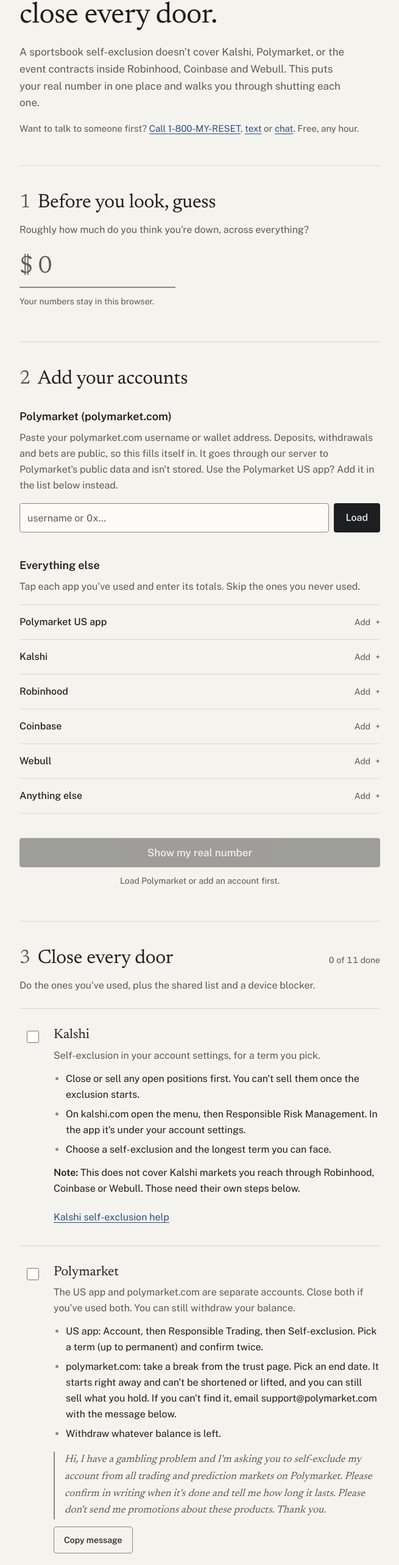
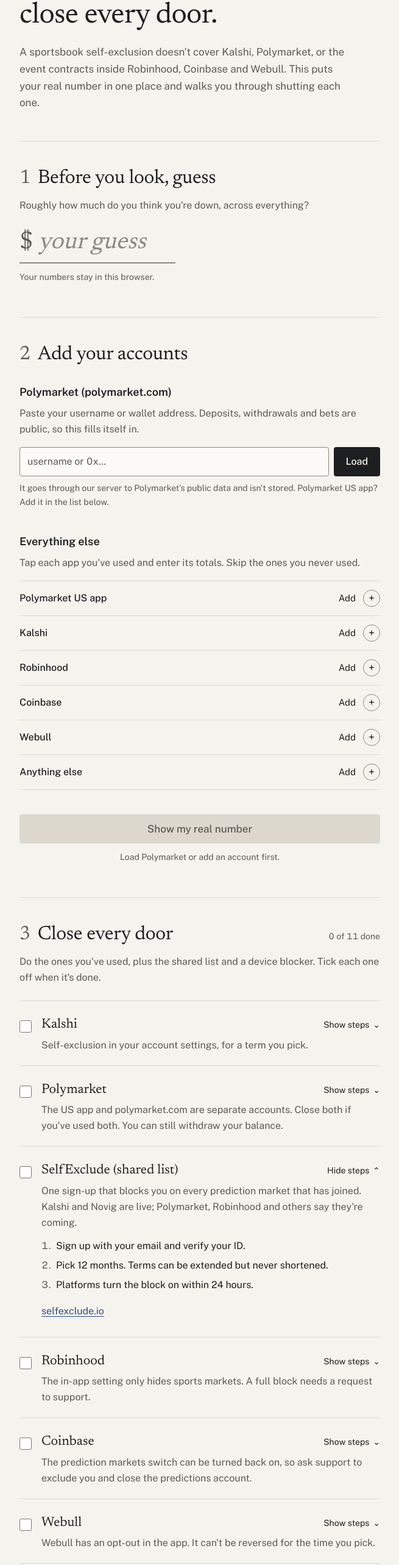
Before and after one commit to om-ray/offramp, a Next.js app: page / in a window 1280 px wide. Shown: the part 211-2777 px from the top of the page at 61% size, without its empty margins (312-967 px from the left). Built offline with nearby package versions, Linux system fonts and the light colour scheme.

Commit message:
Collapse doors, list bet stats, move the helpline under the result, fix contrast and spacing

```diff
--- a/app/page.tsx
+++ b/app/page.tsx
@@ -26,6 +26,17 @@ const PLATFORMS: { id: string; name: string; where: string }[] = [
   { id: "webull", name: "Webull", where: "Event contracts history" },
   { id: "other", name: "Anything else", where: "DraftKings, FanDuel, Crypto.com, Novig, PrizePicks, sportsbooks" },
 ];
+
+const PLATFORM_DOORS: Record<string, string[]> = {
+  "polymarket-us": ["polymarket"],
+  kalshi: ["kalshi"],
+  robinhood: ["robinhood"],
+  coinbase: ["coinbase"],
+  webull: ["webull"],
+  other: ["fanduel", "draftkings", "cryptocom", "other"],
+};
+
+const SHARED_DOORS = new Set(["ic360", "devices"]);
 
 const FIELDS = [
   { key: "deposited", label: "Put in" },
@@ -69,7 +80,7 @@ function filled(a: Amounts | undefined) {
 const field =
   "h-12 w-full min-w-0 rounded-[4px] border border-line-strong bg-field px-3 text-base text-ink tabular-nums placeholder:text-muted focus-visible:border-accent";
 const primary =
-  "inline-flex min-h-12 items-center justify-center rounded-[4px] bg-ink px-5 font-medium text-paper transition-[transform,opacity] active:translate-y-px disabled:cursor-not-allowed disabled:opacity-40";
+  "inline-flex min-h-12 items-center justify-center rounded-[4px] bg-ink px-5 font-medium text-paper transition-[transform,opacity] active:translate-y-px disabled:cursor-not-allowed disabled:bg-line disabled:text-muted";
 const quiet =
   "inline-flex min-h-11 items-center rounded-[4px] border border-line-strong px-4 font-medium text-ink transition-colors hover:border-ink active:translate-y-px";
 const link = "text-accent underline decoration-1 underline-offset-[3px] hover:decoration-2";
@@ -101,6 +112,7 @@ export default function Home() {
   const [revealed, setRevealed] = useState(false);
   const [done, setDone] = useState<Record<string, boolean>>({});
   const [copied, setCopied] = useState("");
+  const [expanded, setExpanded] = useState<Record<string, boolean>>({});
 
   useEffect(() => {
     const saved = load<Record<string, Amounts>>("amounts", {});
@@ -182,6 +194,7 @@ export default function Home() {
     setOpen({});
     setPolyCash("");
     setDone({});
+    setExpanded({});
     setPoly(null);
     setPolyState("idle");
     setPolyError("");
@@ -190,6 +203,10 @@ export default function Home() {
   }
 
   const doorsDone = DOORS.filter((d) => done[d.id]).length;
+  const used = new Set<string>([
+    ...(poly ? ["polymarket"] : []),
+    ...PLATFORMS.filter((p) => filled(amounts[p.id])).flatMap((p) => PLATFORM_DOORS[p.id] ?? []),
+  ]);
 
   return (
     <div className="min-h-[100dvh] bg-paper text-ink">
@@ -203,37 +220,25 @@ export default function Home() {
             A sportsbook self-exclusion doesn&apos;t cover Kalshi, Polymarket, or the event contracts inside Robinhood, Coinbase and Webull. This puts your real number in one
             place and walks you through shutting each one.
           </p>
-          <p className="mt-4 text-[0.9375rem] leading-relaxed text-muted print:hidden">
-            Want to talk to someone first?{" "}
-            <a className={`${link} whitespace-nowrap`} href={HELPLINE.tel}>
-              Call {HELPLINE.label}
-            </a>
-            ,{" "}
-            <a className={link} href={HELPLINE.sms}>
-              text
-            </a>{" "}
-            or{" "}
-            <a className={link} href={HELPLINE.chat} target="_blank" rel="noreferrer">
-              chat
-            </a>
-            . Free, any hour.
-          </p>
         </header>
 
         <section className="mt-12 border-t border-line pt-10 print:hidden">
           <Heading n={1}>Before you look, guess</Heading>
-          <p className="mt-3 leading-relaxed text-muted">Roughly how much do you think you&apos;re down, across everything?</p>
+          <p id="guess-hint" className="mt-3 leading-relaxed text-muted">
+            Roughly how much do you think you&apos;re down, across everything?
+          </p>
           <label className="mt-5 flex max-w-[16rem] items-baseline gap-2 border-b-2 border-line-strong pb-1 focus-within:border-accent">
             <span className="figure text-[2.5rem] leading-none text-muted" aria-hidden="true">
               $
             </span>
             <input
               aria-label="Your guess"
+              aria-describedby="guess-hint"
               inputMode="decimal"
-              className="figure h-14 w-full min-w-0 bg-transparent text-[2.5rem] leading-none text-ink outline-none placeholder:text-muted"
+              className="figure h-14 w-full min-w-0 bg-transparent text-[2.5rem] leading-none text-ink outline-none placeholder:text-line-strong placeholder:italic"
               value={guess}
               onChange={(e) => setGuess(e.target.value)}
-              placeholder="0"
+              placeholder="your guess"
             />
           </label>
           <p className="mt-3 text-sm text-muted">Your numbers stay in this browser.</p>
@@ -244,10 +249,7 @@ export default function Home() {
 
           <div className="mt-7">
             <h3 className="text-lg font-semibold">Polymarket (polymarket.com)</h3>
-            <p className="mt-2 leading-relaxed text-muted">
-              Paste your polymarket.com username or wallet address. Deposits, withdrawals and bets are public, so this fills itself in. It goes through our server to
-              Polymarket&apos;s public data and isn&apos;t stored. Use the Polymarket US app? Add it in the list below instead.
-            </p>
+            <p className="mt-2 leading-relaxed text-muted">Paste your username or wallet address. Deposits, withdrawals and bets are public, so this fills itself in.</p>
             <div className="mt-4 flex gap-2">
               <input
                 aria-label="Polymarket username or wallet"
@@ -264,17 +266,23 @@ export default function Home() {
                 {polyState === "loading" ? "Reading every bet…" : "Load"}
               </button>
             </div>
+            <p className="mt-2 text-sm leading-relaxed text-muted">
+              It goes through our server to Polymarket&apos;s public data and isn&apos;t stored. Polymarket US app? Add it in the list below.
+            </p>
             <div aria-live="polite">
               {polyState === "loading" && <p className="mt-3 text-sm text-muted">Busy wallets can take a couple of minutes.</p>}
               {polyState === "error" && <p className="mt-3 text-sm font-medium text-accent">{polyError}</p>}
               {poly && (
-                <p className="mt-3 text-sm text-muted">
+                <p className="mt-3 text-sm font-medium text-ink">
+                  <span aria-hidden="true" className="mr-1.5 text-accent">
+                    ✓
+                  </span>
                   Loaded {poly.wallet.slice(0, 6)}…{poly.wallet.slice(-4)}.
                 </p>
               )}
             </div>
             {poly && (
-              <label className="mt-4 block max-w-[20rem]">
+              <label className="mt-4 block">
                 <span className="block text-sm text-muted">Cash in your Polymarket account (not your portfolio total)</span>
                 <input inputMode="decimal" className={`${field} mt-2`} value={polyCash} onChange={(e) => setPolyCash(e.target.value)} placeholder="$0" />
               </label>
@@ -296,12 +304,15 @@ export default function Home() {
                       aria-expanded={isOpen}
                       aria-controls={`acct-${p.id}`}
                       onClick={() => setOpen((o) => ({ ...o, [p.id]: !o[p.id] }))}
-                      className="flex min-h-14 w-full items-center justify-between gap-4 py-3 text-left"
+                      className="-mx-2 flex min-h-14 w-[calc(100%+1rem)] items-center justify-between gap-4 rounded-[4px] px-2 py-3 text-left hover:bg-accent-wash/60"
                     >
                       <span className="font-medium">{p.name}</span>
-                      <span className="shrink-0 text-sm tabular-nums text-muted">
+                      <span className="flex shrink-0 items-center gap-3 text-[0.9375rem] tabular-nums text-ink">
                         {row ? `Net ${usd(row.net)}` : isOpen ? "Close" : "Add"}
-                        <span aria-hidden="true" className={`ml-2 inline-block transition-transform ${isOpen ? "rotate-45" : ""}`}>
+                        <span
+                          aria-hidden="true"
+                          className={`flex size-7 items-center justify-center rounded-full border border-line-strong text-lg leading-none transition-transform ${isOpen ? "rotate-45" : ""}`}
+                        >
                           +
                         </span>
                       </span>
@@ -341,14 +352,22 @@ export default function Home() {
         {revealed && (
           <section ref={resultRef} className="mt-14 scroll-mt-6 border-t border-line pt-10">
             <Heading n={3}>Your real number</Heading>
-            <p className="figure arrive mt-6 break-words text-[clamp(3.5rem,17vw,6.75rem)] leading-[0.95] tracking-[-0.02em]">{usd(total)}</p>
+            <p className="figure arrive mt-6 break-words text-[clamp(3.5rem,17vw,6.75rem)] leading-[0.95] tracking-[-0.02em]">
+              {shown < 0 && <span className="mr-[-0.06em]">−</span>}
+              {usd(Math.abs(total))}
+            </p>
             <div className="arrive-late">
               <p className="mt-6 font-serif text-[1.3125rem] leading-snug">
                 {shown < 0 && `That's how much less you have than you put in. You put in ${usd(put)} in total.`}
                 {shown === 0 && `You've got back about what you put in, ${usd(put)}.`}
                 {shown > 0 && `You have this much more than you put in. That can go back in fast. Being up doesn't make it safe, and closing the doors still matters.`}
               </p>
-              {guessed > 0 && shown < 0 && <p className="mt-2 font-serif text-[1.3125rem] italic leading-snug text-muted">You guessed {usd(-guessed)}.</p>}
+              {guessed > 0 && (
+                <div className="mt-6 flex items-baseline justify-between gap-4 border-t border-line pt-3 text-muted">
+                  <span>Your guess</span>
+                  <span className="figure text-xl">{usd(-guessed)}</span>
+                </div>
+              )}
 
               <p className="mt-8 border-l-2 border-accent pl-4 leading-relaxed print:hidden">
                 A number like this is a lot to look at. If it&apos;s hard, call or text{" "}
@@ -361,6 +380,9 @@ export default function Home() {
                 </a>
                 . Then do the next step. It&apos;s what changes things.
               </p>
+              <a className={`${link} mt-3 inline-flex min-h-11 items-center print:hidden`} href="#doors">
+                Next: close the doors you&apos;ve used
+              </a>
 
               {poly && poly.money.officialAllTimePnl !== null && poly.money.officialAllTimePnl < 0 && polyGap >= 5 && (
                 <p className="mt-6 font-medium leading-relaxed">
@@ -383,15 +405,15 @@ export default function Home() {
                       <span className="figure shrink-0 text-xl">{usd(r.net)}</span>
                     </div>
                     <dl className="mt-1 flex flex-wrap gap-x-5 gap-y-0.5 text-sm tabular-nums text-muted">
-                      <div className="flex gap-1.5">
+                      <div className="flex gap-1.5 whitespace-nowrap">
                         <dt>Put in</dt>
                         <dd className="text-ink">{usd(r.deposited)}</dd>
                       </div>
-                      <div className="flex gap-1.5">
+                      <div className="flex gap-1.5 whitespace-nowrap">
                         <dt>Took out</dt>
                         <dd className="text-ink">{usd(r.withdrawn)}</dd>
                       </div>
-                      <div className="flex gap-1.5">
+                      <div className="flex gap-1.5 whitespace-nowrap">
                         <dt>Still in it</dt>
                         <dd className="text-ink">{usd(r.left)}</dd>
                       </div>
@@ -406,15 +428,27 @@ export default function Home() {
                   {poly.bets.winning + poly.bets.losing === 0 ? (
                     <p className="text-muted">None of this wallet&apos;s bets have finished yet.</p>
                   ) : (
-                    <p className="text-muted">
-                      From {date(poly.bets.from)} to {date(poly.bets.to)}, of the bets that are finished (settled or sold):{" "}
-                      <span className="text-ink">
-                        {poly.bets.losing.toLocaleString()} lost and {poly.bets.winning.toLocaleString()} won
-                      </span>
-                      . The losing ones cost <span className="text-ink">{usd(Math.abs(poly.bets.lostOnLosers))}</span>, and the biggest single loss was{" "}
-                      <span className="text-ink">{usd(Math.abs(poly.bets.biggestLoss))}</span>.
-                      {poly.bets.truncated && " This wallet has too many bets to read in one go, so only the most recent ones are counted here."}
+                    <>
+                      <p className="text-sm text-muted">
+                        Bets that are finished (settled or sold), {date(poly.bets.from)} to {date(poly.bets.to)}
                       </p>
+                      <dl className="border-t border-line">
+                        {[
+                          ["Bets lost", poly.bets.losing.toLocaleString("en-US")],
+                          ["Bets won", poly.bets.winning.toLocaleString("en-US")],
+                          ["Lost on the losing ones", usd(Math.abs(poly.bets.lostOnLosers))],
+                          ["Biggest single loss", usd(Math.abs(poly.bets.biggestLoss))],
+                        ].map(([label, value]) => (
+                          <div key={label} className="flex items-baseline justify-between gap-4 border-b border-line py-2.5">
+                            <dt className="text-muted">{label}</dt>
+                            <dd className="figure text-xl">{value}</dd>
+                          </div>
+                        ))}
+                      </dl>
+                      {poly.bets.truncated && (
+                        <p className="text-muted">This wallet has too many bets to read in one go, so only the most recent ones are counted here.</p>
+                      )}
+                    </>
                   )}
                   {poly.money.officialAllTimePnl !== null && (
                     <p className="text-muted">
@@ -434,7 +468,7 @@ export default function Home() {
           </section>
         )}
 
-        <section className="mt-14 border-t border-line pt-10">
+        <section id="doors" className="mt-14 scroll-mt-6 border-t border-line pt-10">
           <Heading
             n={revealed ? 4 : 3}
             aside={
@@ -445,30 +479,51 @@ export default function Home() {
           >
             Close every door
           </Heading>
-          <p className="mt-3 leading-relaxed text-muted">Do the ones you&apos;ve used, plus the shared list and a device blocker.</p>
+          <p className="mt-3 leading-relaxed text-muted">Do the ones you&apos;ve used, plus the shared list and a device blocker. Tick each one off when it&apos;s done.</p>
           <ol className="mt-6 border-t border-line">
-            {DOORS.map((d) => (
-              <li key={d.id} className="border-b border-line py-6 last:border-b-0 last:pb-0 [break-inside:avoid]">
-                <label className="flex cursor-pointer items-start gap-3">
-                  <span className="flex size-11 shrink-0 items-center justify-center">
+            {DOORS.map((d) => {
+              const isOpen = expanded[d.id] ?? (!done[d.id] && (SHARED_DOORS.has(d.id) || used.has(d.id)));
+              return (
+                <li key={d.id} className="border-b border-line py-5 [break-inside:avoid]">
+                  <div className="flex items-start gap-1">
+                    <label className="-ml-3 flex size-11 shrink-0 cursor-pointer items-center justify-center">
                       <input
                         type="checkbox"
+                        aria-label={`${d.name} done`}
                         className="size-5 cursor-pointer accent-[var(--accent)]"
                         checked={!!done[d.id]}
-                      onChange={(e) => setDone((x) => ({ ...x, [d.id]: e.target.checked }))}
+                        onChange={(e) => {
+                          const checked = e.target.checked;
+                          setDone((x) => ({ ...x, [d.id]: checked }));
+                          setExpanded((x) => ({ ...x, [d.id]: !checked }));
+                        }}
                       />
+                    </label>
+                    <div className="min-w-0 flex-1 pt-1.5">
+                      <button
+                        type="button"
+                        aria-expanded={isOpen}
+                        aria-controls={`door-${d.id}`}
+                        onClick={() => setExpanded((x) => ({ ...x, [d.id]: !isOpen }))}
+                        className="flex w-full items-baseline justify-between gap-4 text-left"
+                      >
+                        <span className={`font-serif text-[1.375rem] leading-tight ${done[d.id] ? "text-muted line-through decoration-1" : ""}`}>{d.name}</span>
+                        <span className="shrink-0 text-sm text-ink print:hidden">
+                          {done[d.id] ? "Done" : isOpen ? "Hide steps" : "Show steps"}
+                          <span aria-hidden="true" className={`ml-1.5 inline-block transition-transform ${isOpen ? "rotate-180" : ""}`}>
+                            ⌄
                           </span>
-                  <span className="pt-1.5">
-                    <span className={`block font-serif text-[1.375rem] leading-tight ${done[d.id] ? "text-muted line-through decoration-1" : ""}`}>{d.name}</span>
-                    <span className="mt-1.5 block leading-relaxed text-muted">{d.what}</span>
                         </span>
-                </label>
-                <div className="pl-14">
-                  <ul className="mt-3 list-disc space-y-1.5 pl-5 leading-relaxed marker:text-line-strong">
+                      </button>
+                      <p className="mt-1.5 leading-relaxed text-muted">{d.what}</p>
+                      <div id={`door-${d.id}`} className={isOpen ? "" : "hidden print:block"}>
+                        <ol className="mt-3 list-decimal space-y-1.5 pl-5 leading-relaxed marker:text-muted">
                           {d.steps.map((s) => (
-                      <li key={s}>{s}</li>
+                            <li key={s} className="pl-1">
+                              {s}
+                            </li>
                           ))}
-                  </ul>
+                        </ol>
                         {d.note && (
                           <p className="mt-3 leading-relaxed">
                             <span className="font-semibold">Note: </span>
@@ -477,14 +532,16 @@ export default function Home() {
                         )}
                         {d.message && (
                           <div className="mt-4 print:hidden">
-                      <p className="border-l-2 border-line-strong pl-4 font-serif text-[1.0625rem] italic leading-relaxed text-muted">{d.message}</p>
-                      <button className={`${quiet} mt-3 text-sm`} onClick={() => copy(d.id, d.message!)}>
+                            <p className="rounded-[4px] border border-line bg-field p-3 text-[0.9375rem] leading-relaxed">{d.message}</p>
+                          </div>
+                        )}
+                        {(d.message || d.link || d.extraLink) && (
+                          <p className="mt-2 flex flex-wrap items-center gap-x-5 print:hidden">
+                            {d.message && (
+                              <button className={`${quiet} text-sm`} onClick={() => copy(d.id, d.message!)}>
                                 {copied === d.id ? "Copied" : "Copy message"}
                               </button>
-                    </div>
                             )}
-                  {(d.link || d.extraLink) && (
-                    <p className="mt-3 flex flex-wrap gap-x-5 print:hidden">
                             {d.link && (
                               <a className={`${link} inline-flex min-h-11 items-center`} href={d.link.href} target="_blank" rel="noreferrer">
                                 {d.link.label}
@@ -498,8 +555,11 @@ export default function Home() {
                           </p>
                         )}
                       </div>
+                    </div>
+                  </div>
                 </li>
-            ))}
+              );
+            })}
           </ol>
         </section>
 
```
Lines whose indentation alone changed are shown as unchanged.
